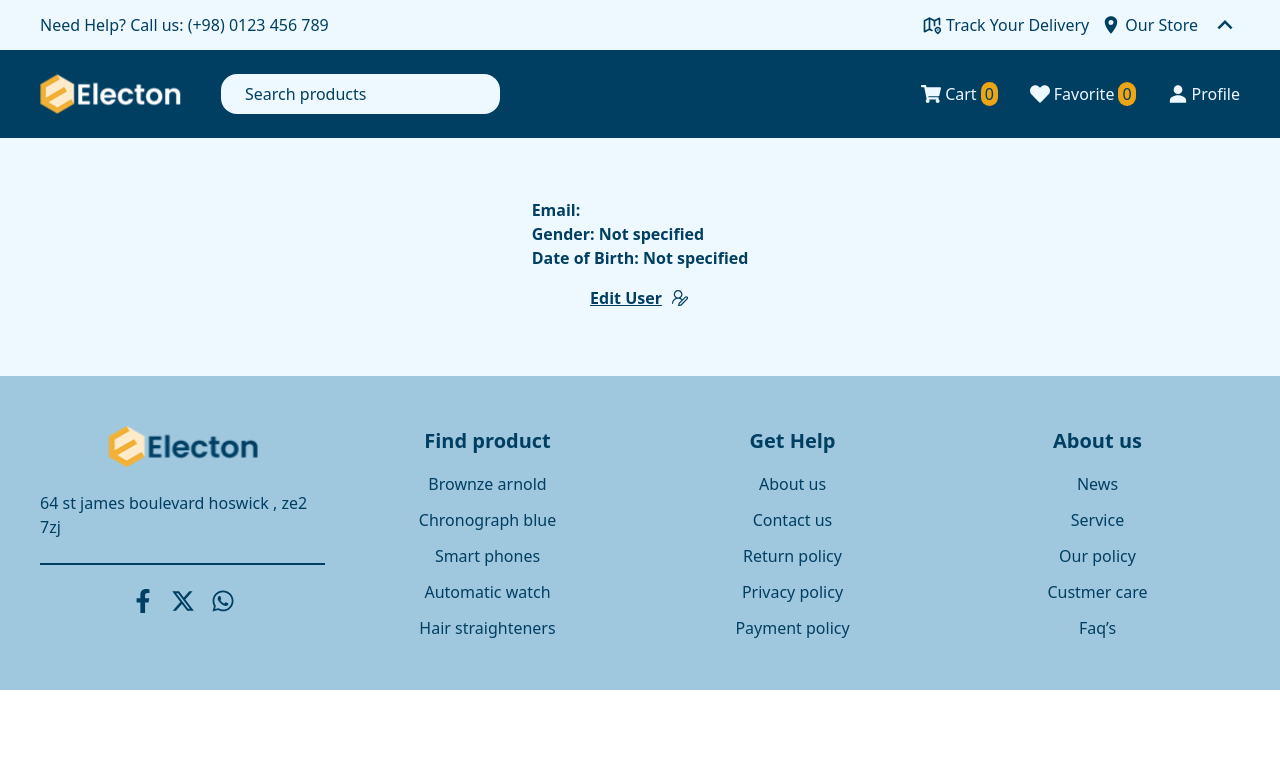
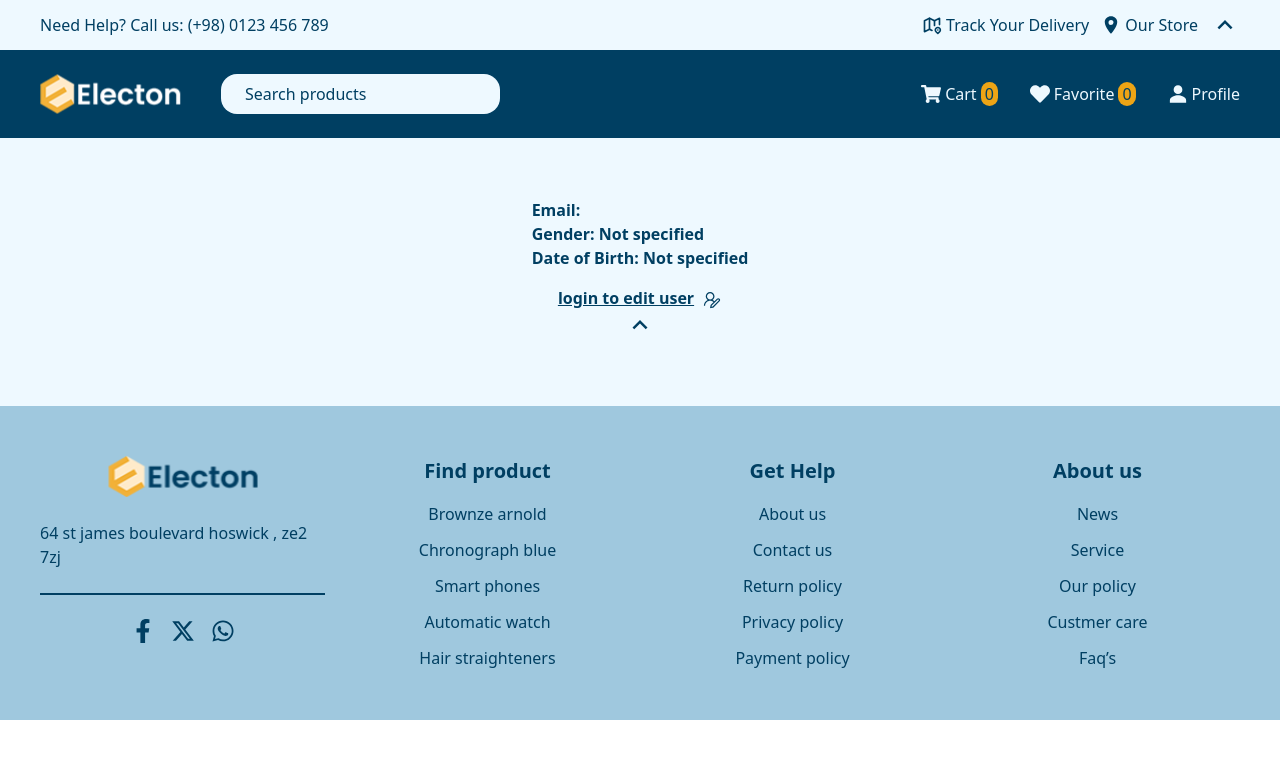
Before and after one commit to rlazar25/web_shop, a React (Vite) app: page /userPage in a window 1280 px wide. Shown: the top 758 px of the page. Built offline with nearby package versions, Linux system fonts and the light colour scheme.

Commit message:
Added age validation 18+ with Yup and disabled opening Edit User menu for non-logged users.

```diff
--- a/src/components/forms/EditFormComponent.jsx
+++ b/src/components/forms/EditFormComponent.jsx
@@ -10,6 +10,13 @@ const EditFormComponent = () => {
     const dispatch = useDispatch()
 
     const { user } = useSelector(state => state.userStore)
+
+    const today = new Date()
+    const minAgeDate = new Date(
+        today.getFullYear() - 18,
+        today.getMonth(),
+        today.getDate()
+    );
 
     const formik = useFormik({
         // values
@@ -28,7 +35,9 @@ const EditFormComponent = () => {
                 .email(),
             password: Yup.string()
                 .required("Required")
-                .min(4, "Minimum 4 characters")
+                .min(4, "Minimum 4 characters"),
+            birthDate: Yup.date()
+            .max(minAgeDate, "You must be 18 years old")
         }),
         // submit
         onSubmit: (values) => {
@@ -96,7 +105,7 @@ const EditFormComponent = () => {
             </div>
             {/* birth date */}
             <div className="inputWrap">
-                <label htmlFor=""> Birth date </label>
+                <label htmlFor=""> Birth date <span className="text-red text-sm">{showError("birthDate")}</span> </label>
                 <input
                     className="inputFeeld"
                     type="date"
--- a/src/pages/UserPage.jsx
+++ b/src/pages/UserPage.jsx
@@ -1,4 +1,3 @@
-import { useState } from 'react'
 // redux and slices
 import { useDispatch, useSelector } from 'react-redux'
 import { handleShowEdit, removeUser } from '../store/userSlice'
@@ -7,10 +6,11 @@ import { useNavigate } from 'react-router'
 import EditFormComponent from '../components/forms/EditFormComponent'
 // react icons
 import { LiaUserEditSolid } from "react-icons/lia";
+import { MdKeyboardArrowDown, MdKeyboardArrowUp } from "react-icons/md";
 
 const UserPage = () => {
 
-    const { user, userEditMenu } = useSelector(state => state.userStore)
+    const { user, userEditMenu, isLogged } = useSelector(state => state.userStore)
     const dispatch = useDispatch()
     const navigate = useNavigate()
 
@@ -27,10 +27,16 @@ const UserPage = () => {
                 <p className='font-bold'>Email: <span className='font-semibold'>{user.email}</span></p>
                 <p className='font-bold'>Gender: {user.gender ? <span className={user.gender === "male" ? "text-green font-semibold" : "text-red font-semibold"}>{user.gender}</span> : "Not specified"} </p>
                 <p className='font-bold'>Date of Birth: {user.birthDate ? <span className='font-semibold'>{user.birthDate}</span> : "Not specified"}</p>
-                <button onClick={() => dispatch(handleShowEdit())} className='flex items-center cursor-pointer gap-2 font-semibold underline mt-4 mx-auto'>Edit User <LiaUserEditSolid size={20} /></button>
+                <button onClick={() => dispatch(handleShowEdit())} className='flex items-end cursor-pointer gap-2 font-semibold underline mt-4 mx-auto'> {!isLogged ? "login to edit user" : "Edit user"} <LiaUserEditSolid size={20} /></button>
+                <div
+                    className='flex justify-center'
+                    onClick={() => dispatch(handleShowEdit())}
+                >
+                    {!userEditMenu && isLogged ? <MdKeyboardArrowDown size={30} className='cursor-pointer' /> : <MdKeyboardArrowUp size={30} className='cursor-pointer' />}
+                </div>
             </div>
             {/* edit user form*/}
-            {userEditMenu &&
+            {isLogged && userEditMenu &&
                 <div className='w-full flex flex-col justify-center items-center'>
                     <EditFormComponent />
                     <button
@@ -39,7 +45,8 @@ const UserPage = () => {
                     >
                         Delete User
                     </button>
-                </div>}
+                </div>
+            }
         </div>
     )
 }
```
